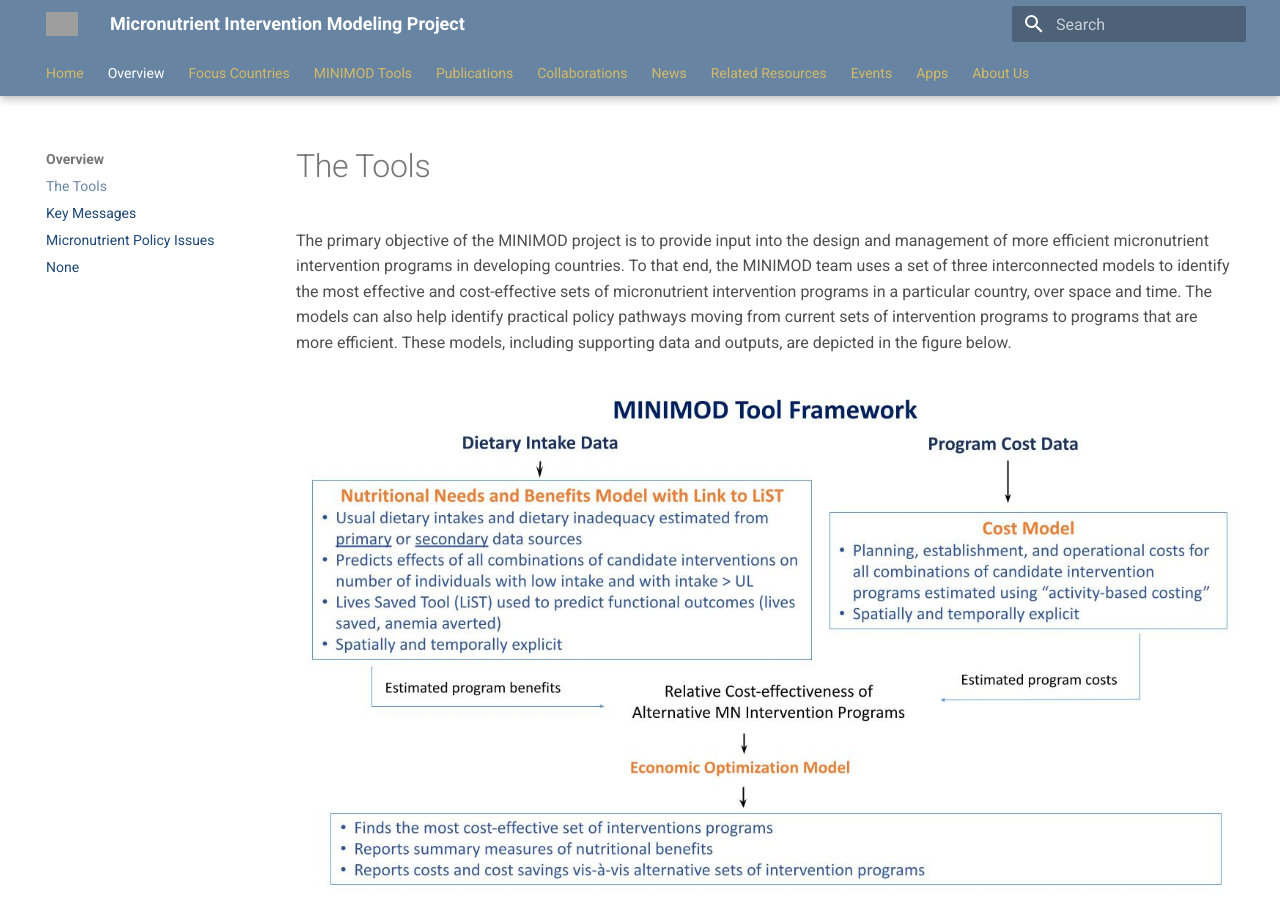
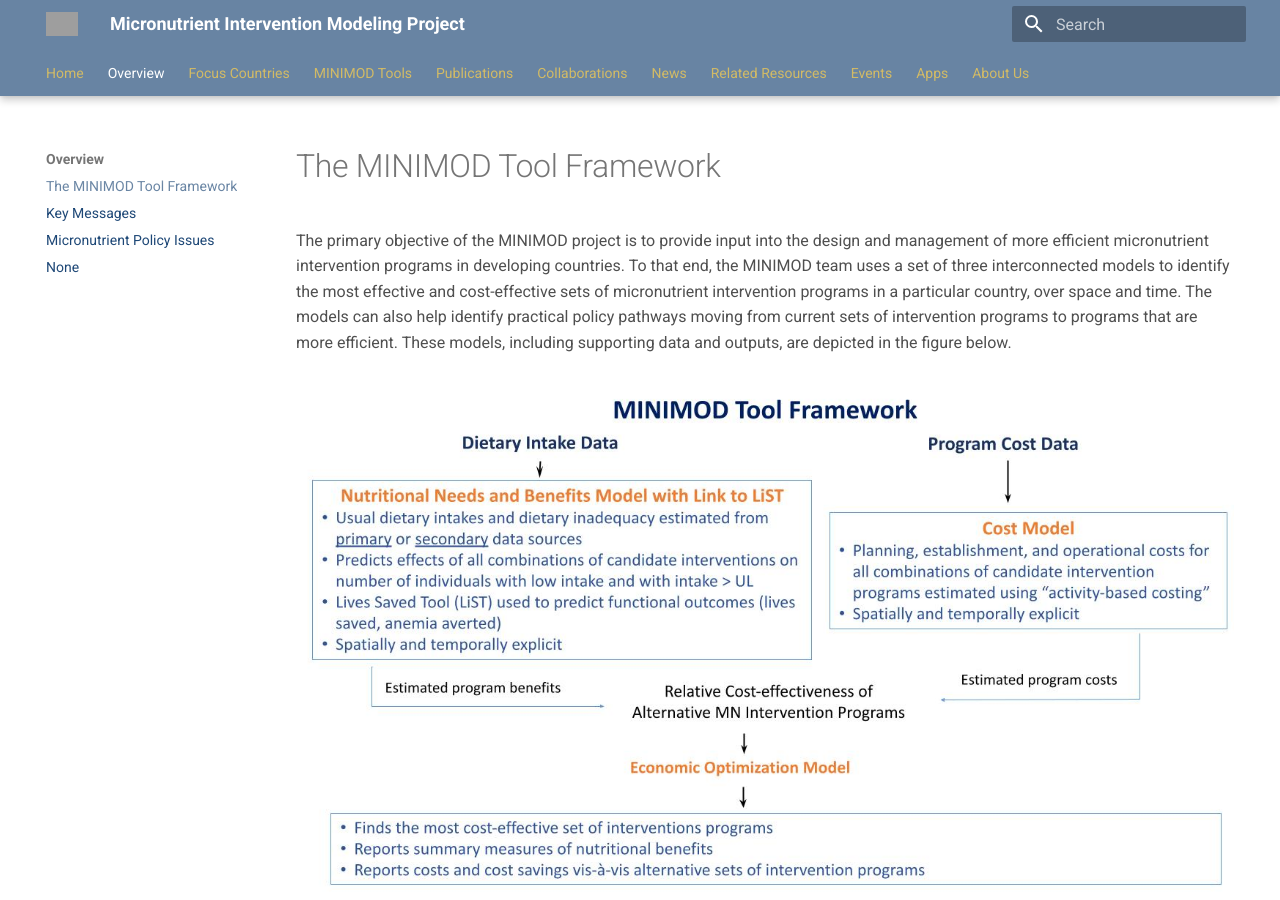
Before and after one commit to minimod-nutrition/minimod-website, an MkDocs documentation site: the page built from docs/overview/tool.md, in a window 1280 px wide and 900 px high. Built offline with MkDocs 1.6.1 and Material for MkDocs 9.7.7, drawn with Linux system fonts in a browser that asks for light colours; nearby versions of some CDN libraries; grey boxes are pictures that could not be loaded.

Commit message:
Update mkdocs.yml
Changed the Tool tab from "The Tools" to ‘The MINIMOD Tool Framework’

```diff
--- a/mkdocs.yml
+++ b/mkdocs.yml
@@ -3,7 +3,7 @@ site_name: "Micronutrient Intervention Modeling Project"
 nav:
   - Home: index.md
   - Overview:
-    - The Tools: overview/tool.md
+    - The MINIMOD Tool Framework: overview/tool.md
     - Key Messages: overview/key_messages.md
     - overview/policy_issues.md
     - overview/outreach.md
```
